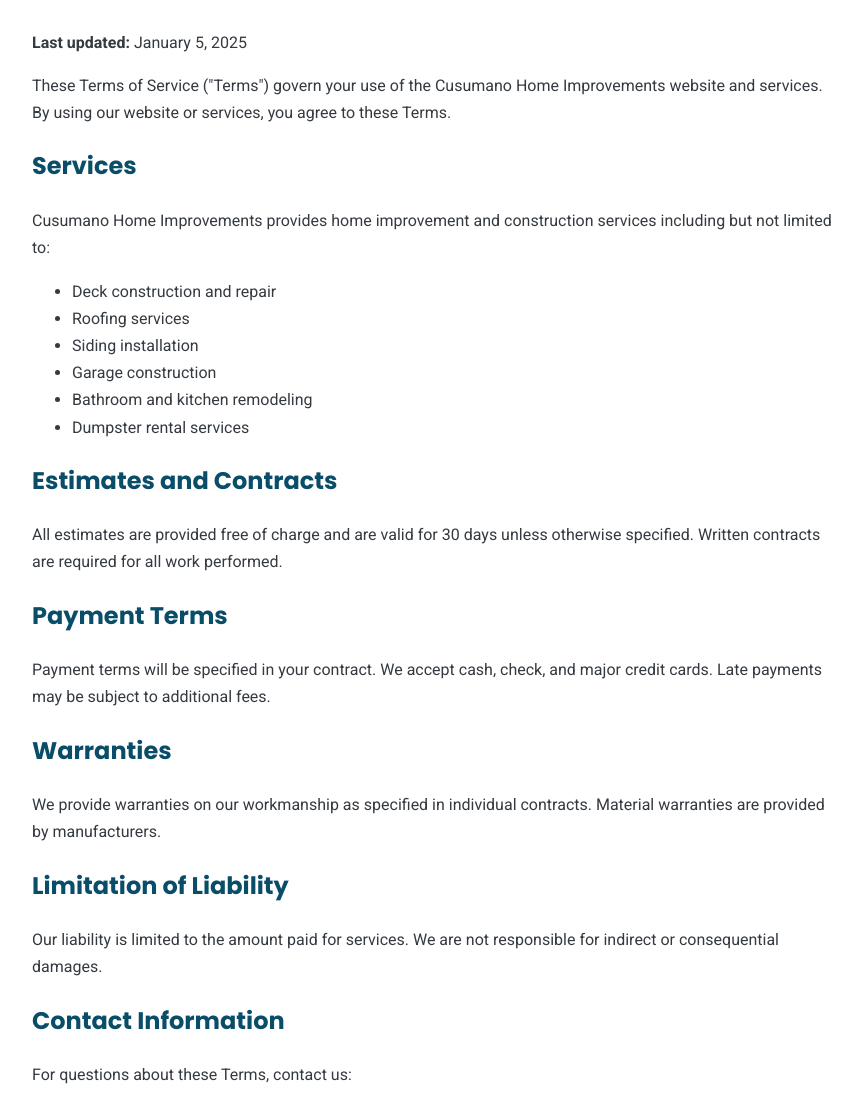
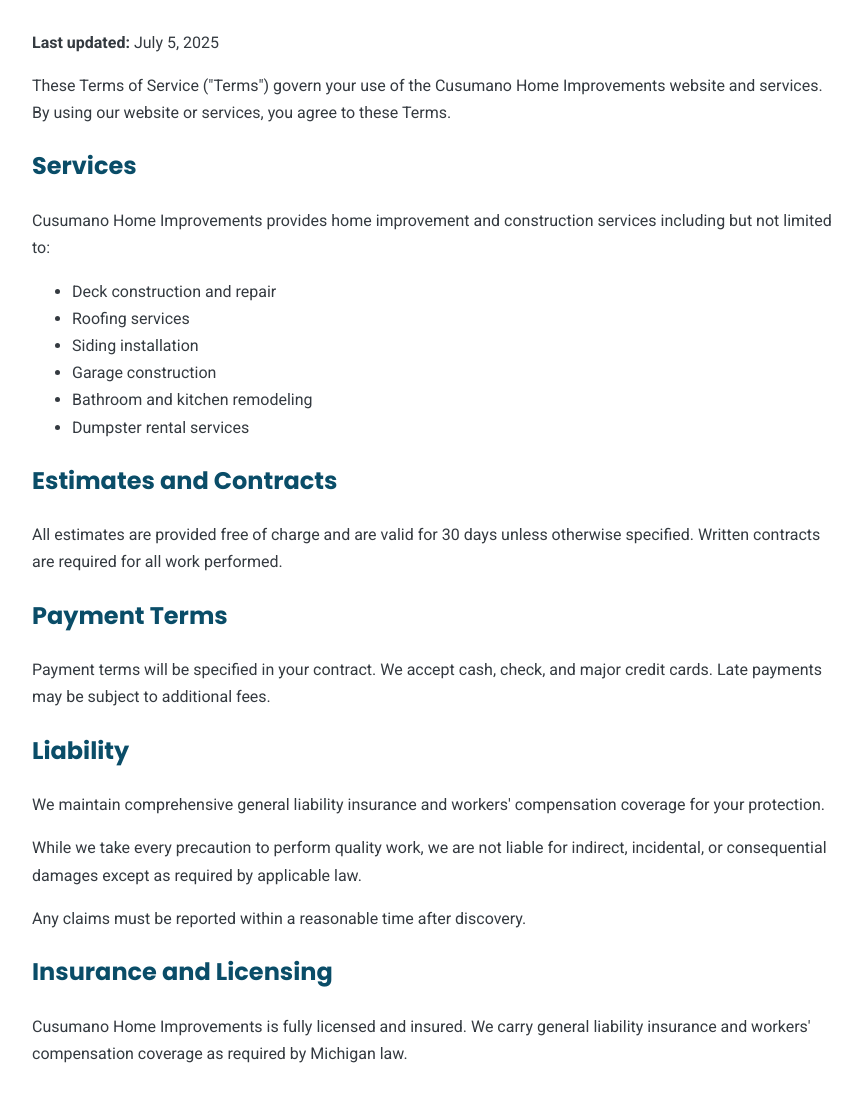
Before and after one commit to Copio01/cusumanohi, a website: page terms-of-service.html in a window 1280 px wide. Shown: the part 170-1264 px from the top of the page, without its empty margins (208-1070 px from the left). Drawn offline with Linux system fonts and the light colour scheme.

Commit message:
warrantyremoval

```diff
--- a/terms-of-service.html
+++ b/terms-of-service.html
@@ -69,7 +69,7 @@
 
         <h1>Terms of Service</h1>
 
-        <p><strong>Last updated:</strong> January 5, 2025</p>
+        <p><strong>Last updated:</strong> July 5, 2025</p>
 
         <p>These Terms of Service ("Terms") govern your use of the Cusumano Home Improvements website and services. By using our website or services, you agree to these Terms.</p>
 
@@ -90,11 +90,15 @@
         <h2>Payment Terms</h2>
         <p>Payment terms will be specified in your contract. We accept cash, check, and major credit cards. Late payments may be subject to additional fees.</p>
 
-        <h2>Warranties</h2>
-        <p>We provide warranties on our workmanship as specified in individual contracts. Material warranties are provided by manufacturers.</p>
+        <h2>Liability</h2>
+        <p>We maintain comprehensive general liability insurance and workers' compensation coverage for your protection.</p>
 
-        <h2>Limitation of Liability</h2>
-        <p>Our liability is limited to the amount paid for services. We are not responsible for indirect or consequential damages.</p>
+        <p>While we take every precaution to perform quality work, we are not liable for indirect, incidental, or consequential damages except as required by applicable law.</p>
+
+        <p>Any claims must be reported within a reasonable time after discovery.</p>
+
+        <h2>Insurance and Licensing</h2>
+        <p>Cusumano Home Improvements is fully licensed and insured. We carry general liability insurance and workers' compensation coverage as required by Michigan law.</p>
 
         <h2>Contact Information</h2>
         <p>For questions about these Terms, contact us:</p>
```
